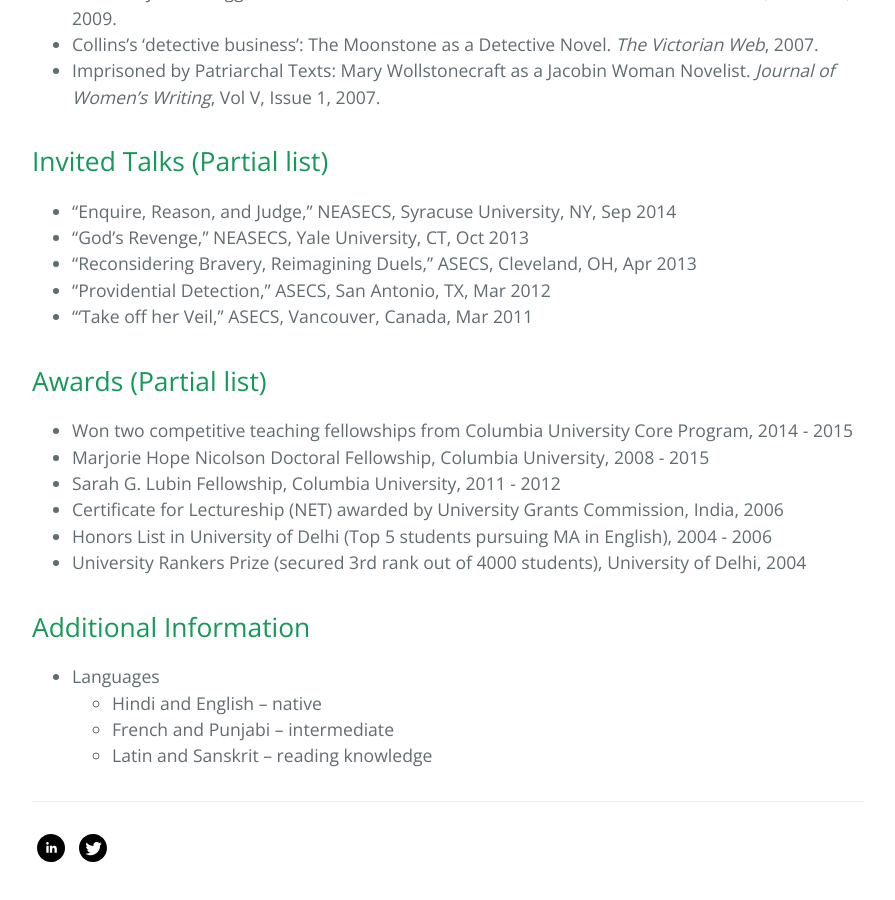
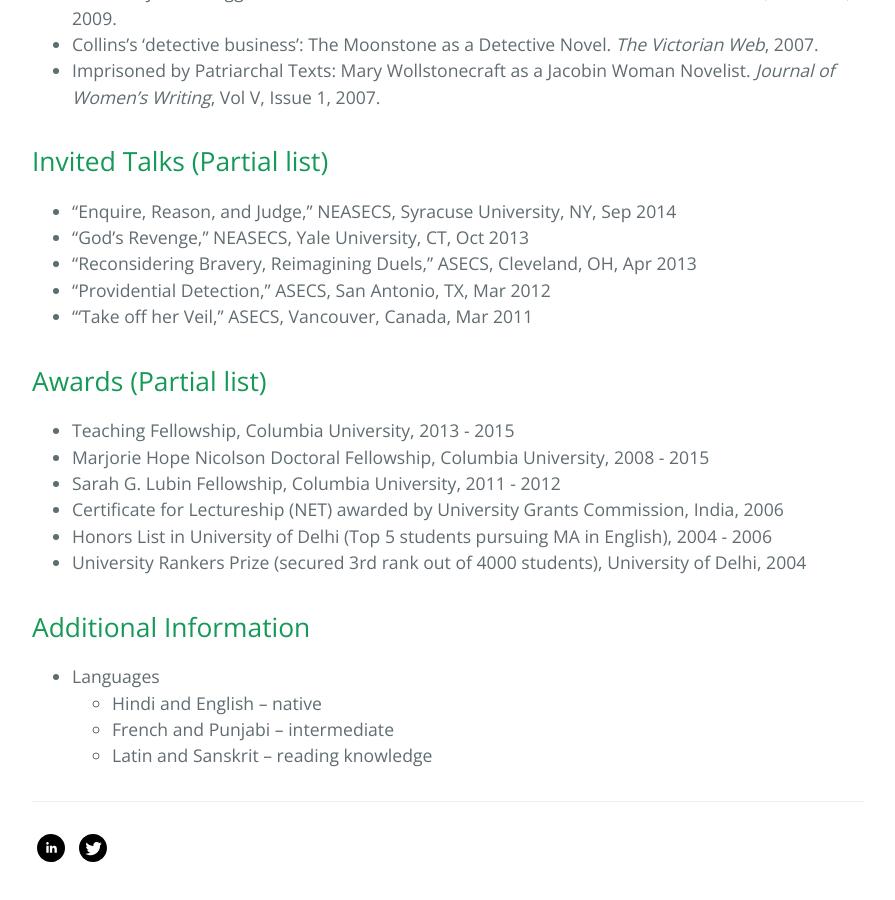
Before and after one commit to rashmisahni/rashmisahni.github.io, a Jekyll site: the page built from resume.md, in a window 1280 px wide and 900 px high, scrolled down 1600 px. Shown: the whole window, without its empty margins (192-1087 px from the left). Built offline with Jekyll 4.4.1, drawn with Linux system fonts in a browser that asks for light colours; the repository's description, which GitHub fills in, is left out; our own code applies the rules of GitHub Pages for plain Markdown files.

Commit message:
edits to resume

```diff
--- a/resume.md
+++ b/resume.md
@@ -53,7 +53,7 @@ __Miranda House, University of Delhi__
 * "‘Take off her Veil," ASECS, Vancouver, Canada, Mar 2011
 
 ## Awards (Partial list)
-* Won two competitive teaching fellowships from Columbia University Core Program, 2014 - 2015
+* Teaching Fellowship, Columbia University, 2013 - 2015
 * Marjorie Hope Nicolson Doctoral Fellowship, Columbia University, 2008 - 2015
 * Sarah G. Lubin Fellowship, Columbia University, 2011 - 2012
 * Certificate for Lectureship (NET) awarded by University Grants Commission, India, 2006
```
